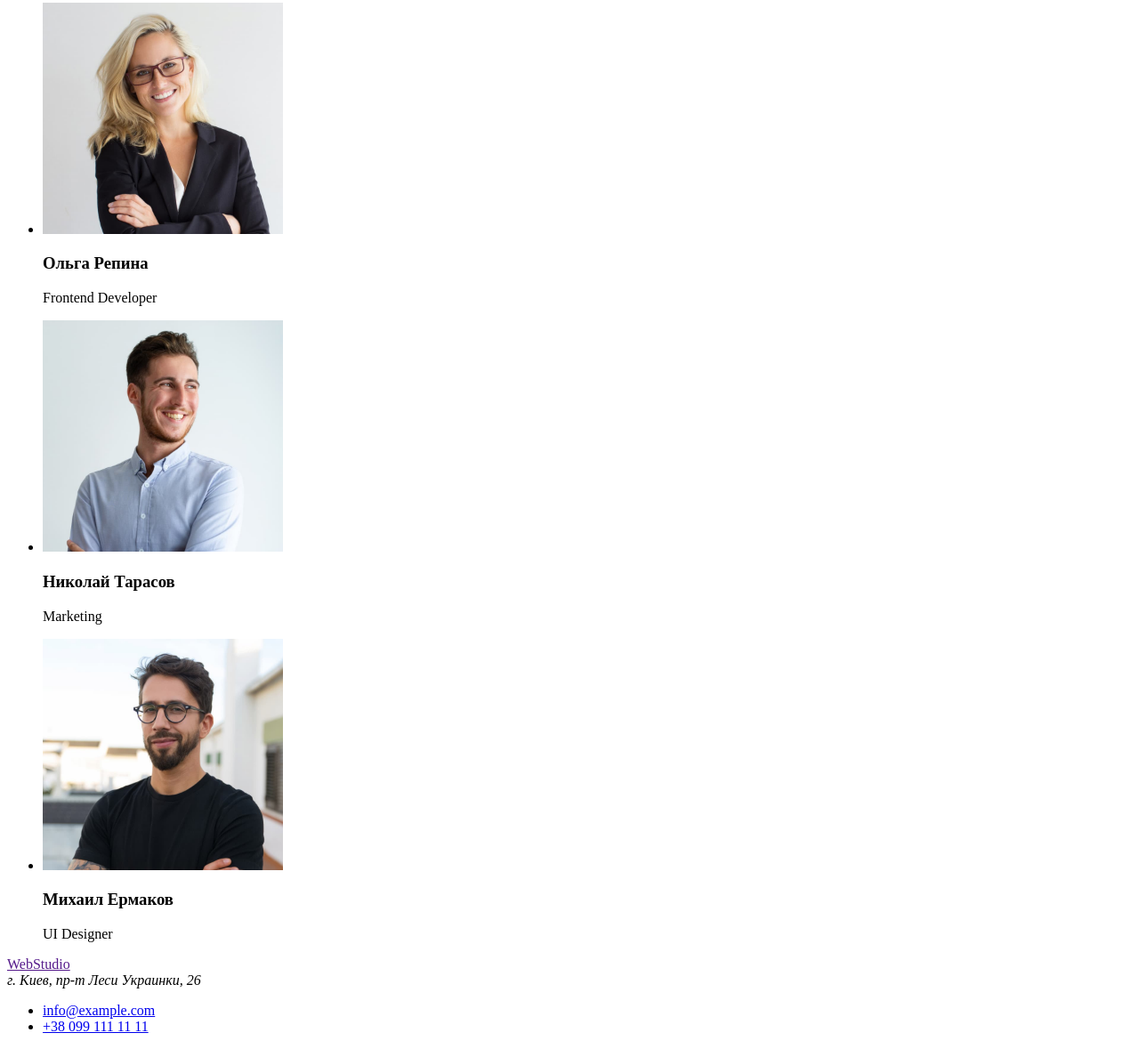
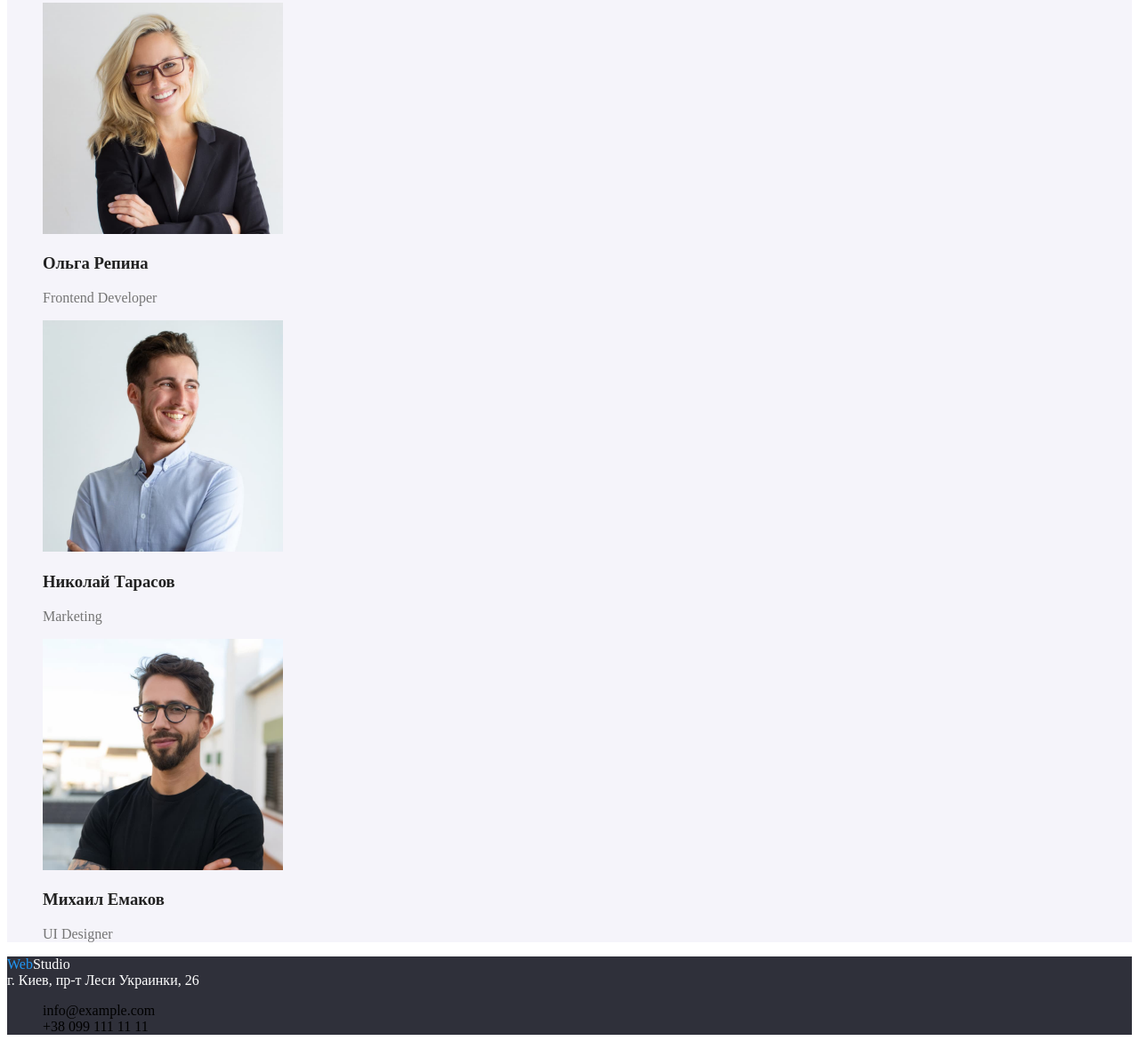
Before and after one commit to OlehSolomka/goit-markup-hw-02, a plain HTML site: page index.html in a window 1280 px wide. Shown: the part 1928-3107 px from the top of the page at 89% size. Drawn offline with Linux system fonts and the light colour scheme.

Commit message:
Добавляє стилі

```diff
--- a/css/styles.css
+++ b/css/styles.css
@@ -1,6 +1,7 @@
 :root {
   --main-page-background: #ffffff;
   --section-background: #2f303a;
+  --secondary-background-color: #f5f4fa;
   --button-background-passive: #f5f4fa;
   --text-color-main: #212121;
   --accent-color: #2196f3;
@@ -10,6 +11,7 @@
   --text-color-third: #fff;
   --logo-color-main: #2196f3;
   --logo-color-second: #000000;
+  --contact-color-footer: rgba(255, 255, 255, 0, 6);
 }
 
 body {
@@ -24,7 +26,7 @@ body {
   color: var(--logo-color-main);
   text-decoration: none;
 }
-.logo-second {
+.logo-black {
   color: var(--logo-color-second);
 }
 .nav-list .link {
@@ -62,6 +64,30 @@ body {
 .description .description-list {
   color: var(--text-color-main);
 }
-.task-header {
+.section-header {
   color: var(--text-color-main);
 }
+.team {
+  background-color: var(--secondary-background-color);
+}
+.team-member {
+  color: var(--text-color-main);
+}
+.team-member .description {
+  color: var(--text-color-second);
+}
+/* FOOTER */
+.footer {
+  background-color: var(--section-background);
+}
+.logo-white {
+  color: var(--text-color-third);
+}
+.adress {
+  color: var(--text-color-third);
+  font-style: normal;
+}
+.contacts .list {
+  text-decoration: none;
+  color: var(--contact-color-footer);
+}
--- a/index.html
+++ b/index.html
@@ -12,7 +12,7 @@
   </head>
   <body>
     <header>
-      <a href="" class="logo-main">Web<span class="logo-second">Studio</span></a>
+      <a href="" class="logo-main">Web<span class="logo-black">Studio</span></a>
       <nav>
         <ul class="nav-list list">
           <li><a href="index.html" class="link">Студия</a></li>
@@ -51,45 +51,45 @@
         </ul>
       </section>
       <section class="task">
-        <h2 class="task-header">Чем мы занимаемся</h2>
+        <h2 class="section-header">Чем мы занимаемся</h2>
         <ul class="list">
           <li><img src="img/task1.jpg" alt="task1" width="370" height="294"></li>
           <li><img src="img/task2.jpg" alt="task2" width="370" height="294"></li>
           <li><img src="img/task3.jpg" alt="task3" width="370" height="294"></li>
         </ul>
       </section>
-      <section>
-        <h2>Наша команда</h2>
-        <ul>
+      <section class="team">
+        <h2 class="section-header">Наша команда</h2>
+        <ul class="list">
           <li>
             <img src="img/member1.jpg" alt="member1" width="270" height="260">
-            <h3>Игорь Демьяненко</h3>
-            <p>Product Designer</p>
+            <h3 class="team-member">Игорь Демьяненко</h3>
+            <p class="description">Product Designer</p>
           </li>
           <li>
             <img src="img/member2.jpg" alt="member2" width="270" height="260">
-            <h3>Ольга Репина</h3>
-            <p>Frontend Developer</p>
+            <h3 class="team-member">Ольга Репина</h3>
+            <p class="description">Frontend Developer</p>
           </li>
           <li>
             <img src="img/member3.jpg" alt="member3" width="270" height="260">
-            <h3>Николай Тарасов</h3>
-            <p>Marketing</p>
+            <h3 class="team-member">Николай Тарасов</h3>
+            <p class="description">Marketing</p>
           </li>
           <li>
             <img src="img/member4.jpg" alt="member4" width="270" height="260">
-            <h3>Михаил Ермаков</h3>
-            <p>UI Designer</p>
+            <h3 class="team-member">Михаил Емаков</h3>
+            <p class="description">UI Designer</p>
           </li>
         </ul>
       </section>
     </main>
-    <footer>
-      <a href="">WebStudio</a>
-      <address>г. Киев, пр-т Леси Украинки, 26</address>
-      <ul>
-        <li><a href="mailto:info@example.com">info@example.com</a></li>
-        <li><a href="tel:+380991111111">+38 099 111 11 11</a></li>
+    <footer class="footer">
+      <a href="" class="logo-main">Web<span class="logo-white">Studio</span></a>
+      <address class="adress">г. Киев, пр-т Леси Украинки, 26</address>
+      <ul class="contacts list">
+        <li><a href="mailto:info@example.com" class="list">info@example.com</a></li>
+        <li><a href="tel:+380991111111" class="list">+38 099 111 11 11</a></li>
       </ul>
     </footer>
   </body>
```
